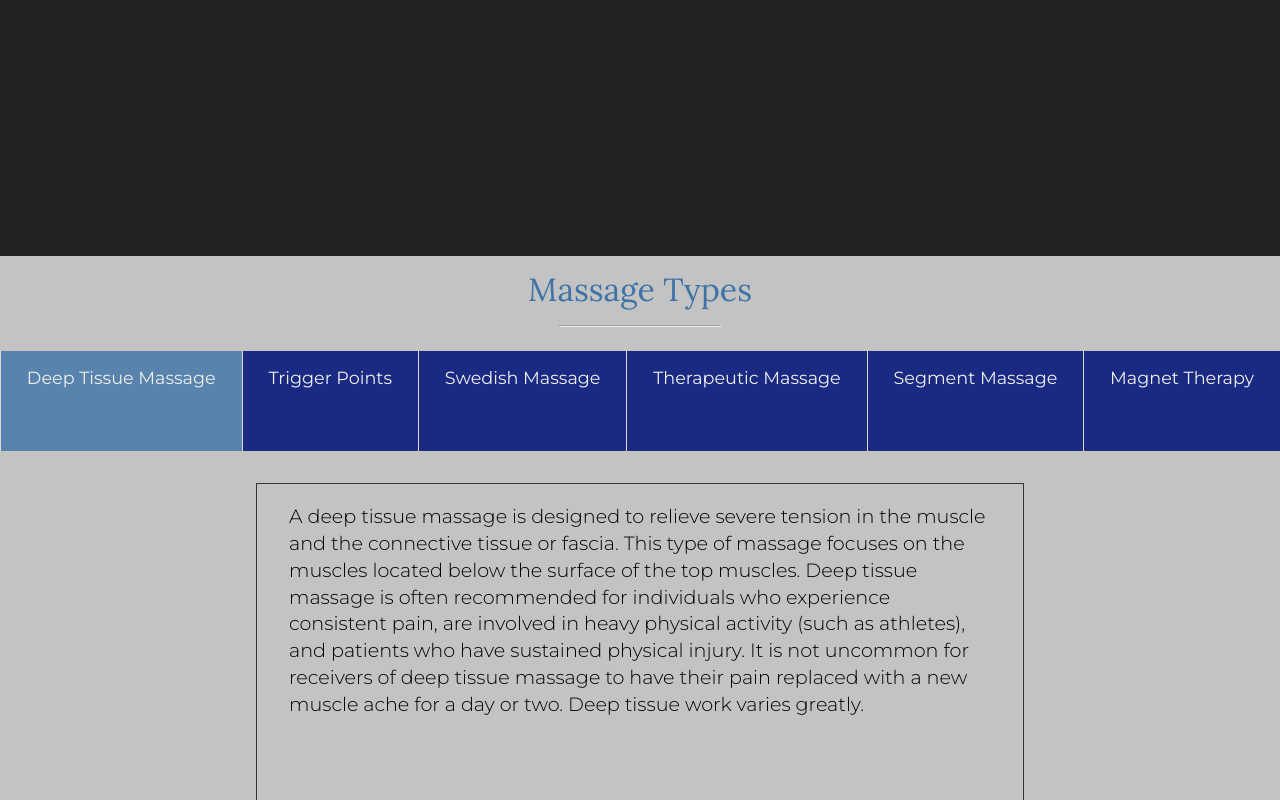
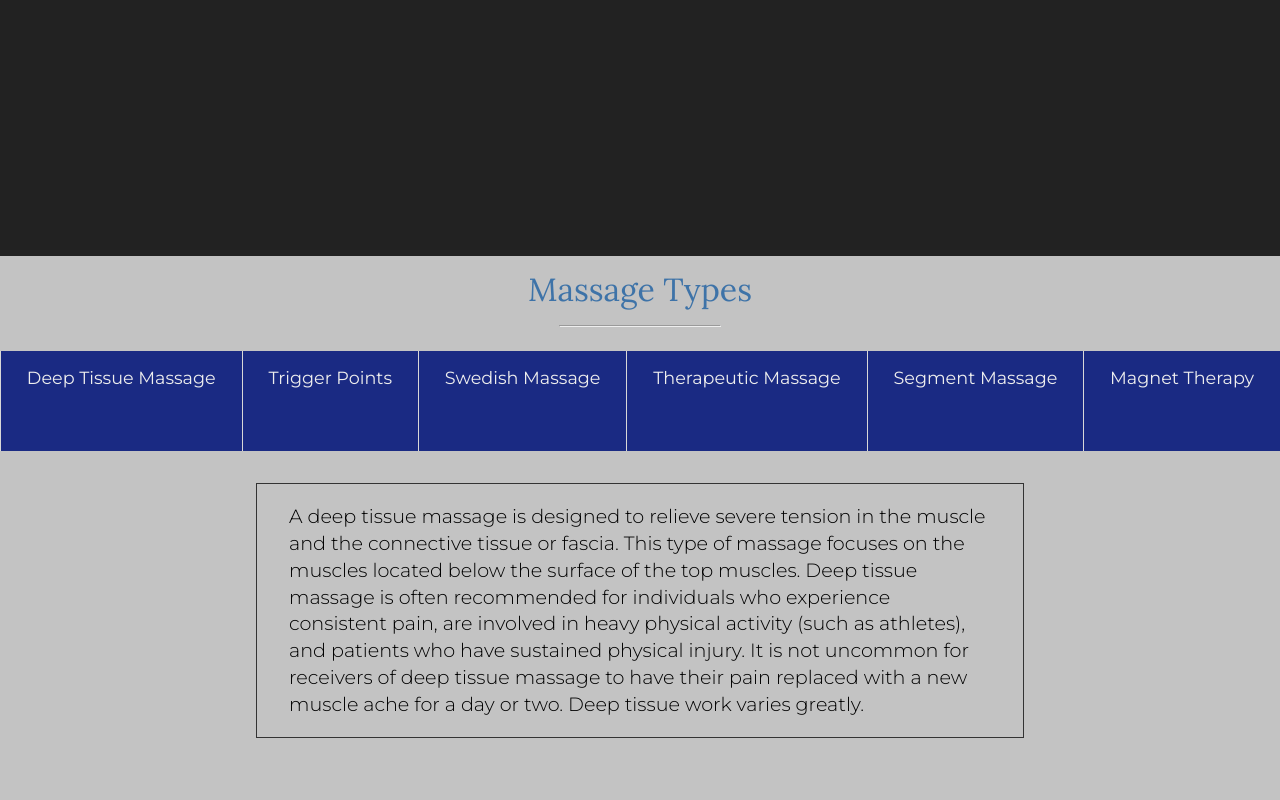
Before and after one commit to Tyby84/Healing-Hub, a website built with webpack: page app/index.html in a window 1280 px wide. Both pictures are taken after a click on the element "Deep Tissue Massage". Shown: the part 2120-2920 px from the top of the page. Built offline with nearby package versions, Linux system fonts and the light colour scheme; files whose address does not match are found by name.

Commit message:
load minor tunes

```diff
--- a/app/assets/scripts/outer.js
+++ b/app/assets/scripts/outer.js
@@ -19,10 +19,11 @@ $(document).ready(function(){
 	//Loading massage types
 	$('.mastypes__box').click(function() {
 		$('.mastypes__box').removeClass('mastypes--active');
-		$(this).addClass('mastypes--active');
+
+		$(this).addClass('mastypes__inload--active');
 		let box = $(this).attr('id');
 		//console.log(box);
-		$('.mastypes__inload__par').load('/assets/txt/' + box + '.txt');
+		$('.mastypes__inload__par').load(`/assets/txt/${box}.txt`).hide().fadeTo(1000, 1);
 	});
 
 });
--- a/app/assets/styles/modules/_mastypes.css
+++ b/app/assets/styles/modules/_mastypes.css
@@ -16,6 +16,7 @@
 		border-left: 1px solid #d8d8d8;
 		color: #eee;
 		margin: 1rem auto;
+
 		text-align: center;
 		font-family: 'Montserrat', sans-serif;
 		font-size: 1.1rem;
@@ -30,10 +31,13 @@
 
 	&__inload{
 		width: 60vw;
-		height: 50vh;
-
+		height: auto;
 		margin: 1rem auto;
 		border: 1px solid #333;
+		transition: all .6s ease-out;
+		&--active{
+			height: auto;
+		}
 
 		&__par {
 			padding: 0 2rem;
--- a/app/temp/styles/style.css
+++ b/app/temp/styles/style.css
@@ -825,6 +825,7 @@ a{
 		border-left: 1px solid #d8d8d8;
 		color: #eee;
 		margin: 1rem auto;
+
 		text-align: center;
 		font-family: 'Montserrat', sans-serif;
 		font-size: 1.1rem;
@@ -839,11 +840,15 @@ a{
 
 .mastypes__inload{
 		width: 60vw;
-		height: 50vh;
-
+		height: auto;
 		margin: 1rem auto;
 		border: 1px solid #333;
+		transition: all .6s ease-out;
 	}
+
+.mastypes__inload--active{
+			height: auto;
+		}
 
 .mastypes__inload__par {
 			padding: 0 2rem;
```
Also changed, not shown: app/temp/scripts/App.js.
